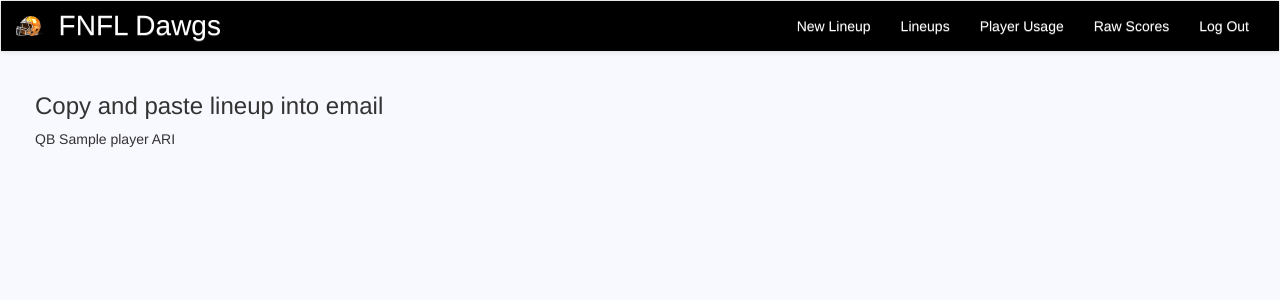
After one commit to wallace123/fnfldawgs, a Django app: page /lineup/1/email in a window 1280 px wide. The commit adds this page. Shown: the top 300 px of the page. Run offline with Django 3.2, Linux system fonts and the light colour scheme; a user stored in the database is signed in; tables that the repository leaves empty hold one stand-in row (values such as "Sample post"); some libraries are stand-ins or nearby versions.

Commit message:
Added email view

```diff
--- a/fnfl/templates/fnfl/lineup_detail.html
+++ b/fnfl/templates/fnfl/lineup_detail.html
@@ -7,6 +7,7 @@
     <a class="btn btn-default" href="{% url 'lineup_edit' lineup_pk=lineup.pk %}"><span class="glyphicon glyphicon-pencil"></span></a>
     <a class="btn btn-default" href="{% url 'lineup_remove' lineup_pk=lineup.pk %}"><span class="glyphicon glyphicon-remove"></span></a>
     <a class="btn btn-default" href="{% url 'add_player' lineup_pk=lineup.pk %}">Add Player</a>
+    <a class="btn btn-default" href="{% url 'lineup_email' lineup_pk=lineup.pk %}">Email View</a>
 
     <h1>{{ lineup.week }}</h1>
 
--- /dev/null
+++ b/fnfl/templates/fnfl/lineup_email.html
@@ -0,0 +1,16 @@
+{% extends 'fnfl/base.html' %}
+
+{% block content %}
+
+<div>
+  <h3>Copy and paste lineup into email</h3>
+</div>
+
+{% for player in ordered_players %}
+<div>
+  <p>{{player.position}} {{player.name}} {{player.team}}</p>
+</div>
+
+{% endfor %}
+
+{% endblock %}
--- a/fnfl/urls.py
+++ b/fnfl/urls.py
@@ -5,6 +5,7 @@ urlpatterns = [
     url(r'^$', views.welcome, name='welcome'),
     url(r'^lineup/$', views.lineup_list, name='lineup_list'),
     url(r'^lineup/(?P<lineup_pk>\d+)/$', views.lineup_detail, name='lineup_detail'),
+    url(r'^lineup/(?P<lineup_pk>\d+)/email$', views.lineup_email, name='lineup_email'),
     url(r'^lineup/new/$', views.lineup_new, name='lineup_new'),
     url(r'^lineup/(?P<lineup_pk>\d+)/edit/$', views.lineup_edit, name='lineup_edit'),
     url(r'^lineup/(?P<lineup_pk>\d+)/remove/$', views.lineup_remove, name='lineup_remove'),
--- a/fnfl/views.py
+++ b/fnfl/views.py
@@ -125,6 +125,16 @@ def lineup_detail(request, lineup_pk):
                    'week_score': week_score,
                    'players_scores': players_scores}
                  )
+
+
+@login_required
+def lineup_email(request, lineup_pk):
+    """Display lineup for email copy/paste"""
+
+    lineup = get_object_or_404(Lineup, pk=lineup_pk)
+    ordered_players = order_positions(Player.objects.filter(lineup=lineup))
+
+    return render(request, 'fnfl/lineup_email.html', {'ordered_players': ordered_players})
 
 
 @login_required
```
